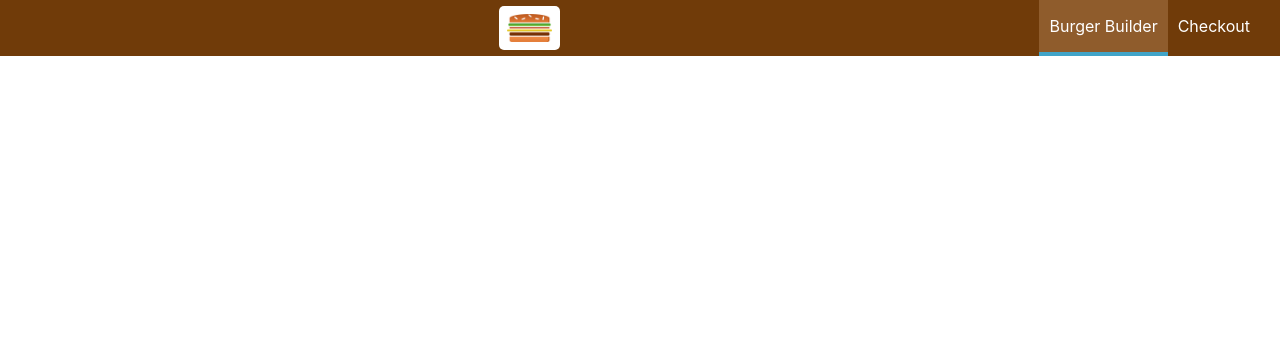
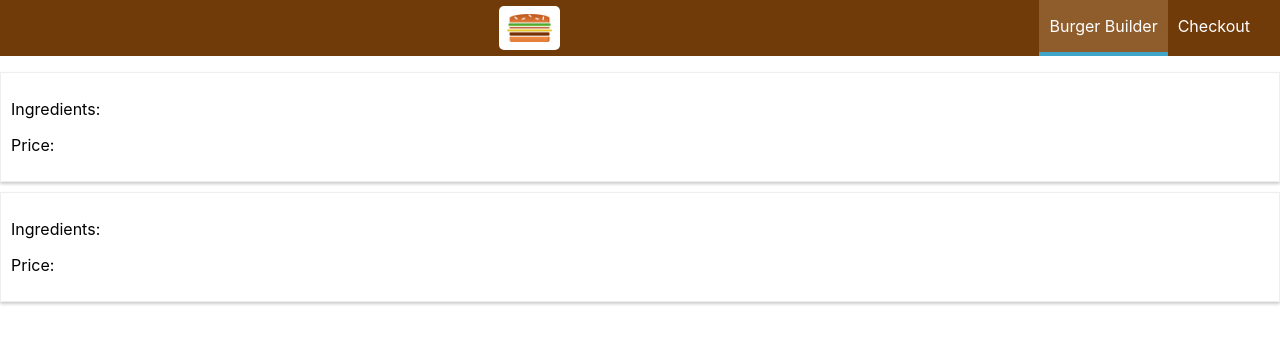
Before and after one commit to vjpal3/React-App-Burger-Builder, a React (Create React App) app: page /orders in a window 1280 px wide. Shown: the top 344 px of the page. Built offline with nearby package versions, Linux system fonts and the light colour scheme.

Commit message:
Add Orders page

```diff
--- a/src/App.js
+++ b/src/App.js
@@ -3,6 +3,7 @@
 import Layout from './hoc/Layout/Layout';
 import BurgerBuilder from './containers/BurgerBuilder/BurgerBuilder';
 import Checkout from './containers/Checkout/Checkout';
+import Orders from './containers/Orders/Orders';
 
 class App extends Component {
   //Code for checking the removal of old interceptors
@@ -26,6 +27,7 @@
           {/* <Checkout /> */}
           <Route path='/' exact component={BurgerBuilder} />
           <Route path='/checkout' component={Checkout} />
+          <Route path='/orders' component={Orders} />
         </Layout>
       </div>
     );
--- /dev/null
+++ b/src/components/Order/Order.js
@@ -0,0 +1,13 @@
+import React from 'react';
+import classes from './Order.module.css';
+
+const order = props => {
+  return (
+    <div className={classes.Order}>
+      <p>Ingredients: </p>
+      <p>Price: </p>
+    </div>
+  );
+};
+
+export default order;
--- /dev/null
+++ b/src/components/Order/Order.module.css
@@ -0,0 +1,8 @@
+.Order {
+  width: 100%;
+  border: 1px solid #eee;
+  box-shadow: 0 2px 3px #ccc;
+  padding: 10px;
+  margin: 10px auto;
+  box-sizing: border-box;
+}
--- /dev/null
+++ b/src/containers/Orders/Orders.js
@@ -0,0 +1,15 @@
+import React, { Component } from 'react';
+import Order from '../../components/Order/Order';
+
+class Orders extends Component {
+  render() {
+    return (
+      <div>
+        <Order />
+        <Order />
+      </div>
+    );
+  }
+}
+
+export default Orders;
```
